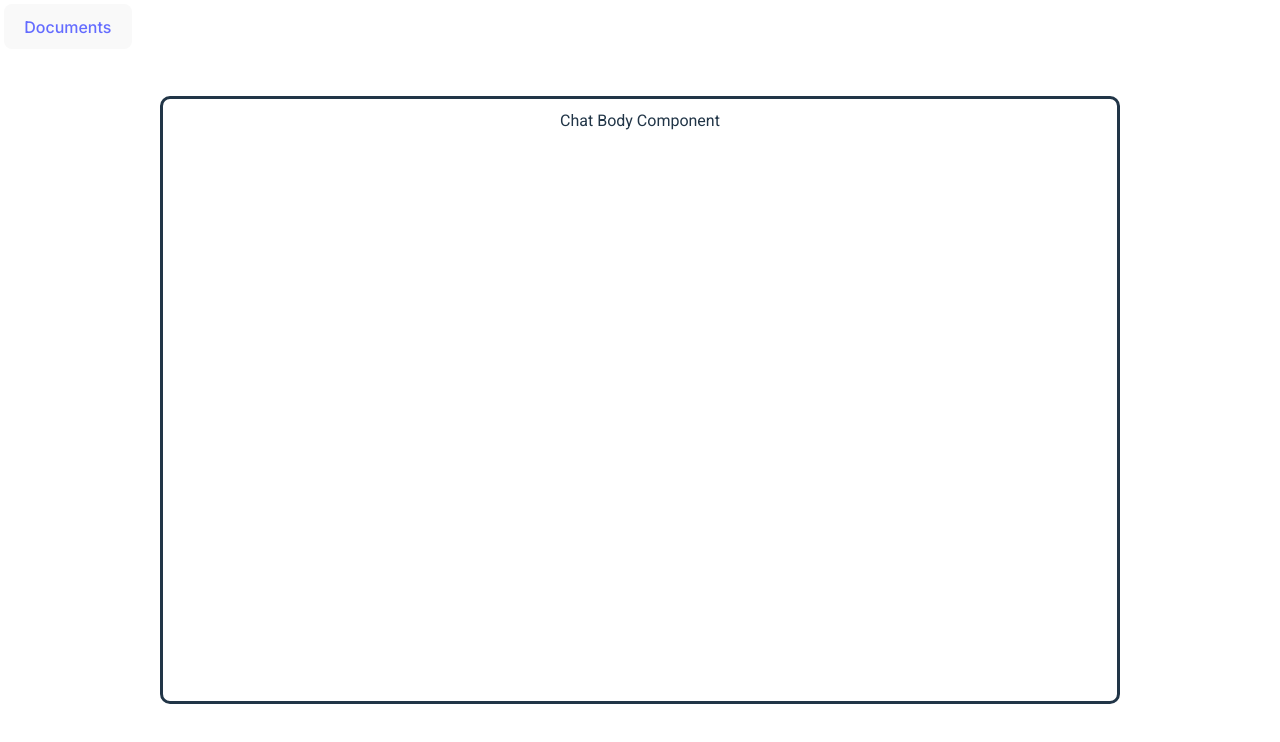
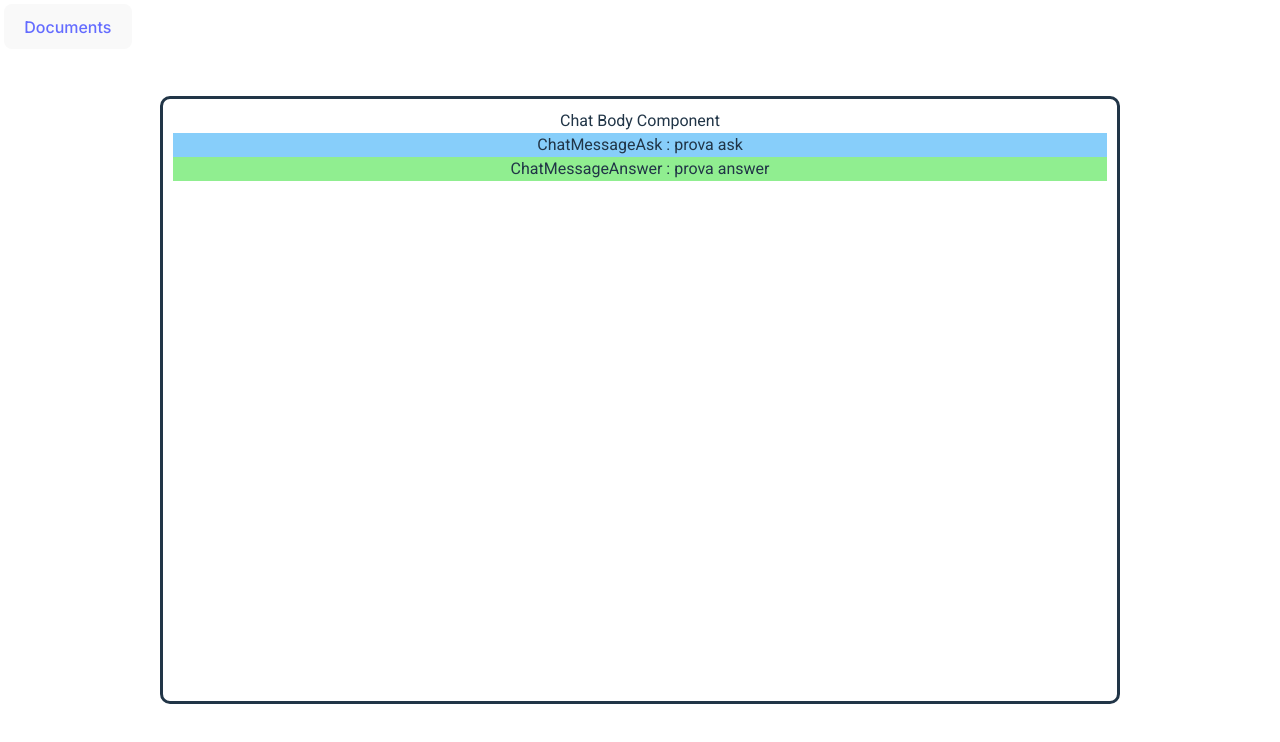
Before and after one commit to CodingCowboys10/kmai, a Next.js app in the folder 2-RTB/poc/: page /chat in a window 1280 px wide. Shown: the top 742 px of the page. Built offline with nearby package versions, Linux system fonts and the light colour scheme.

Commit message:
create chat message components

```diff
--- a/2-RTB/poc/src/app/chat/chat_components/chat.tsx
+++ b/2-RTB/poc/src/app/chat/chat_components/chat.tsx
@@ -1,7 +1,17 @@
 import {Properties} from "csstype";
+import React , {useState, useEffect} from "react";
+import ChatMessageAsk from "@/app/chat/chat_components/chatMessageAsk";
+import ChatMessageAnswer from "@/app/chat/chat_components/chatMessageAnswer";
 
+interface chatMessage{
+    id : number,
+    text : string
+}
 
-function Chat() {
+interface ChatProps {
+    list: chatMessage[];
+}
+function Chat({list}:ChatProps) {
     const chatStyle :Properties = {
         fontFamily: 'Roboto, sans-serif',
         minWidth: '60em',
@@ -23,7 +33,14 @@ function Chat() {
 
             <div id="chatArea" className=" relative max-w-full h-min w-min" style={chatStyle}>
                 Chat Body Component
+                <>{list.map((value, index) => (
+                    <React.Fragment key={index}>
+                        {value.id === 0 && (<ChatMessageAsk text={value.text}/>)}
+                        {value.id === 1 && (<ChatMessageAnswer text={value.text}/>)}
+                    </React.Fragment>
+                ))}</>
             </div>
+
         </>
     );
 }
--- /dev/null
+++ b/2-RTB/poc/src/app/chat/chat_components/chatMessageAnswer.tsx
@@ -0,0 +1,16 @@
+
+interface chatAnswerProps{
+    text:string
+}
+
+function ChatMessageAnswer({text}:chatAnswerProps){
+    return (
+        <>
+            <div style={{backgroundColor: "#90EE90"}}>
+                ChatMessageAnswer : {text}
+            </div>
+        </>
+    );
+}
+
+export default ChatMessageAnswer;
--- /dev/null
+++ b/2-RTB/poc/src/app/chat/chat_components/chatMessageAsk.tsx
@@ -0,0 +1,18 @@
+import {green} from "next/dist/lib/picocolors";
+
+interface chatAskProps{
+    text:string
+}
+
+
+function ChatMessageAsk({text}:chatAskProps){
+    return (
+        <>
+            <div style={{backgroundColor : "#87CEFA"}}>
+                ChatMessageAsk : {text}
+            </div>
+        </>
+    );
+}
+
+export default ChatMessageAsk;
--- a/2-RTB/poc/src/app/chat/chat_components/chatbot.tsx
+++ b/2-RTB/poc/src/app/chat/chat_components/chatbot.tsx
@@ -1,7 +1,28 @@
 "use client"
+import {useState,useEffect} from "react";
 import Chat from "./chat"
+import {element} from "prop-types";
 
+interface chatMessage{
+    id : number,
+    text : string
+}
 function Chatbot (){
+
+    const ask:chatMessage = {id:0,text:"prova ask"};
+    const answer:chatMessage = {id:1,text:"prova answer"};
+
+    const [listElementChat,setListElementChat] = useState<chatMessage[]>([ask,answer])
+
+    const addPointList = (id : number, text : string)=>{
+        let element : chatMessage  = {
+            id: id,
+            text : text
+        };
+        setListElementChat([...listElementChat,element]);
+    }
+
+
 
     return(
         <div className="flex flex-row h-max ">
@@ -9,7 +30,7 @@ function Chatbot (){
             <div className="flex flex-col w-max">
 
                 <div className="relative">
-                    <Chat></Chat>
+                    <Chat list={listElementChat}></Chat>
                 </div>
 
 
```
